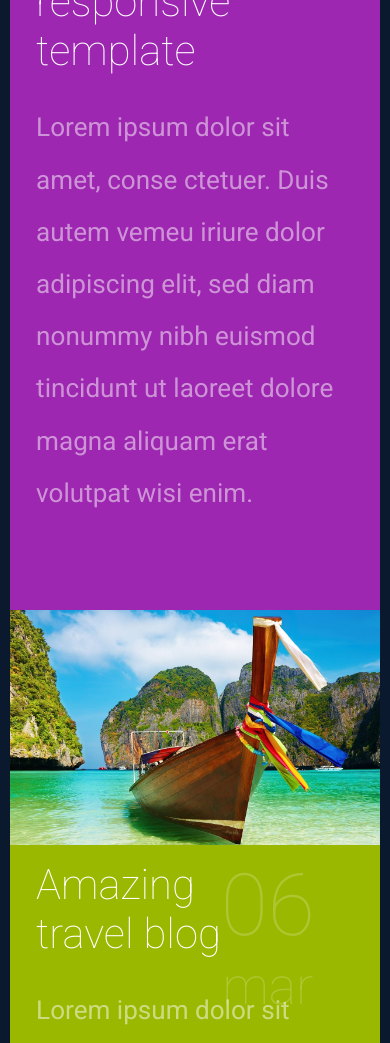
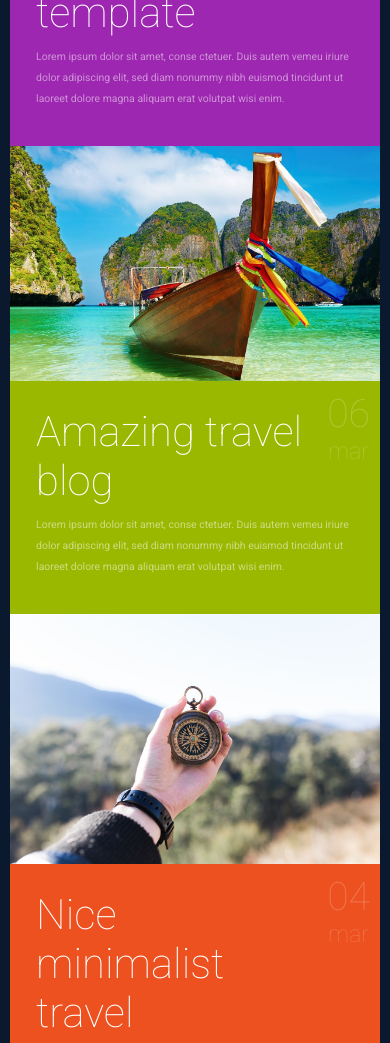
Before and after one commit to firstskytouch/responsive_css, a plain HTML site: page result/index.html in a window 390 px wide. Shown: the part 957-2000 px from the top of the page. Drawn offline with Linux system fonts and the light colour scheme.

Commit message:
Update Mobile Screen
- update css for mobile view

```diff
--- a/result/css/styles.css
+++ b/result/css/styles.css
@@ -120,8 +120,8 @@ div.heading {
 .text {
   position: absolute;
   width: 60%;
-  bottom: 1vw;
-  left: 2vw;
+  bottom: 1.5em;
+  left: 1.5em;
 }
 
 .articles {
@@ -187,14 +187,6 @@ div.heading {
 .article {
   height: 100%;
   box-sizing: border-box;
-}
-
-.article.left {
-  margin-right: 30px;
-}
-
-.article.right {
-  margin-left: 30px;
 }
 
 .article_day {
@@ -334,7 +326,7 @@ footer p {
   }
 
   h2 {
-    padding-right: 50px;
+    padding-right: 1em;
     font-size: 3em;
   }
 
@@ -344,7 +336,9 @@ footer p {
   }
 
   .text {
-    width: 85%;
+    width: 80%;
+    bottom: 2.5em;
+    left: 2.5em;
   }
 
   .article_with_image {
@@ -367,7 +361,7 @@ footer p {
   .article_with_image > div.article {
     position: relative;
     margin: 0;
-    padding-right: 40px;
+    padding-right: 3em;
   }
 
   .article_with_image > img {
@@ -380,14 +374,9 @@ footer p {
   }
 
   .blog_text,
-  .article_with_image > div.article {
-    padding-left: 2.5em;
-    padding-bottom: 2.5em;
-  }
-
+  .article_with_image > div.article,
   .article_without_image > div.article {
-    padding-left: 2.5em;
-    padding-bottom: 2.5em;
+    padding: 2.5em;
   }
 
   .article_with_image:nth-of-type(2n + 1) .article_date,
@@ -446,7 +435,7 @@ footer p {
   }
 
   .logo {
-    font-size: 5em;
+    font-size: 3.5em;
   }
 
   .heading h2 {
@@ -455,8 +444,7 @@ footer p {
 
   .articles p,
   .blog_news p {
-    font-size: 2.5em;
-    padding-bottom: 1.5em;
+    font-size: 1em;
   }
 
   .articles h2,
@@ -464,13 +452,8 @@ footer p {
     font-size: 4em;
   }
 
-  .article_date {
-    font-size: 5.5em;
-    right: 65px;
-  }
-
+  .article_with_image:nth-of-type(2n + 1) .article_date,
   .article_with_image:nth-of-type(2n) .article_date {
-    font-size: 5.5em;
-    right: 65px;
+    font-size: 2.5em;
   }
 }
--- a/result/index.html
+++ b/result/index.html
@@ -43,7 +43,7 @@
           <div class="img-wrap">
             <img src="img/post1.jpg" alt="post1 image">
           </div>
-          <div class="article left">
+          <div class="article">
             <h2 class="article_header">One responsive template</h2>
             <div class="article_date">
               <div class="article_day">07</div>
@@ -60,7 +60,7 @@
           <div class="img-wrap">
             <img src="img/post2.jpg" alt="post2 image">
           </div>
-          <div class="article right">
+          <div class="article">
             <h2 class="article_header">Amazing travel blog</h2>
             <div class="article_date">
               <div class="article_day">06</div>
@@ -77,7 +77,7 @@
           <div class="img-wrap">
             <img src="img/post3.jpg" alt="post3 image">
           </div>
-          <div class="article left">
+          <div class="article">
             <h2 class="article_header">Nice minimalist travel</h2>
             <div class="article_date">
               <div class="article_day">04</div>
@@ -94,7 +94,7 @@
           <div class="img-wrap">
             <img src="img/post4.jpg" alt="post4 image">
           </div>
-          <div class="article right">
+          <div class="article">
             <h2 class="article_header">With amazing regions</h2>
             <div class="article_date">
               <div class="article_day">01</div>
@@ -108,7 +108,7 @@
           </div>
         </article>
         <article class="article_without_image post-5">
-          <div class="article left">
+          <div class="article">
             <h2 class="article_header">And again - it's totally amazing</h2>
             <p class="article_text">
               Lorem ipsum dolor sit amet, conse ctetuer. Duis autem vemeu iriure
```
